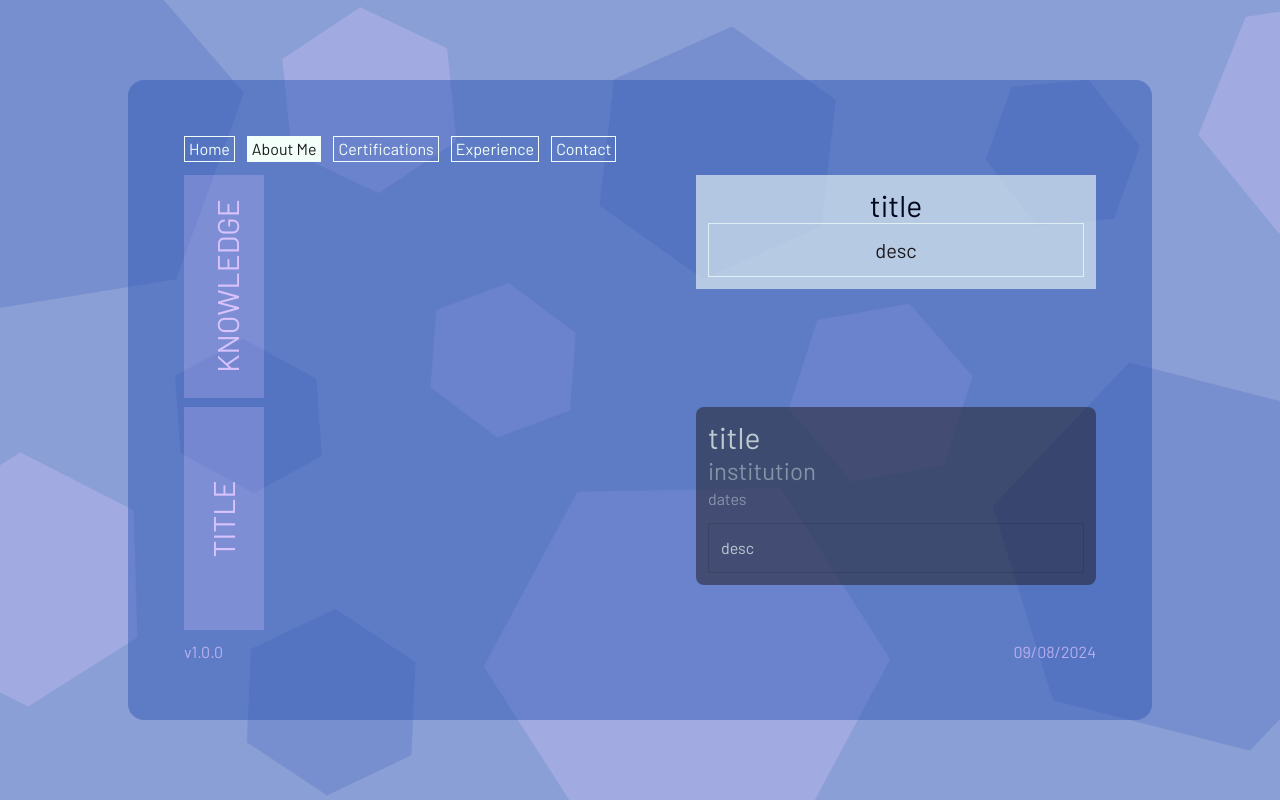
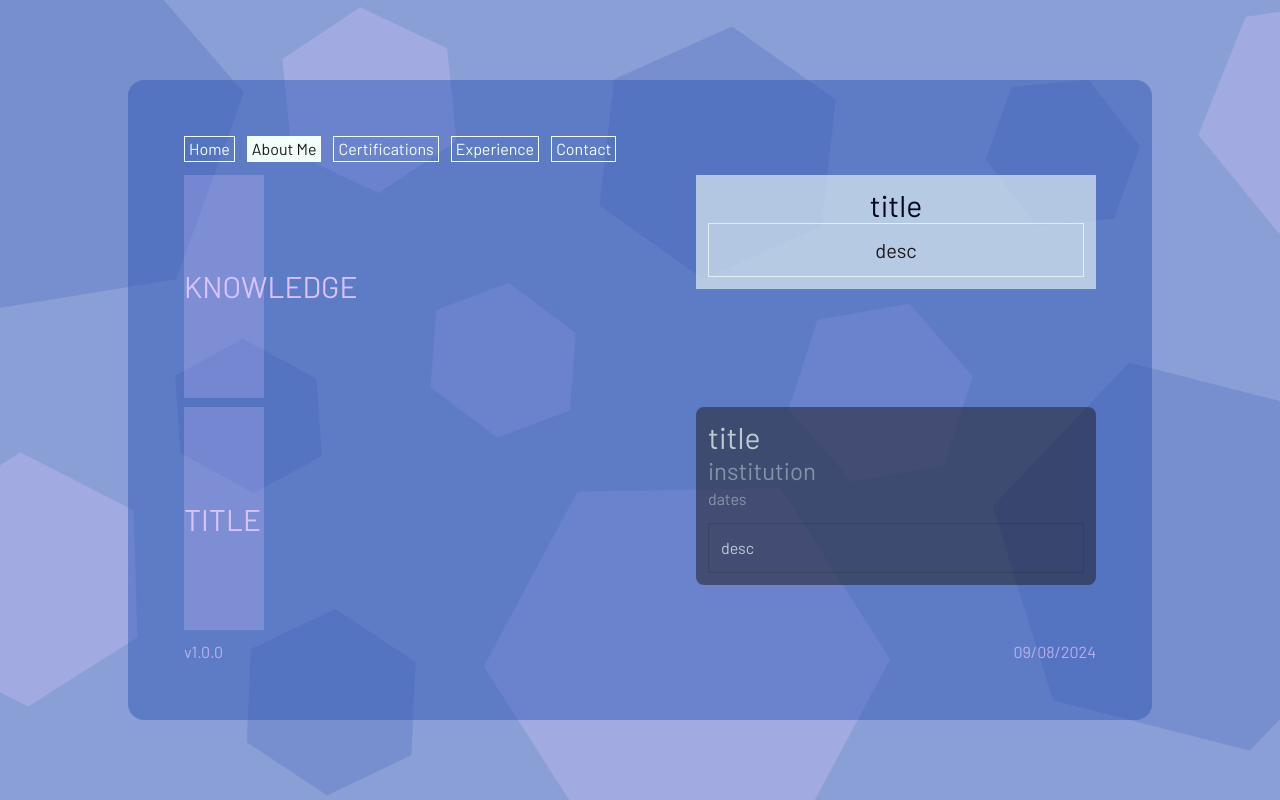
Before and after one commit to abmonzalvof/WebSite, an Angular app: page /about in a window 1280 px wide. Built offline with nearby package versions, Linux system fonts and the light colour scheme.

Commit message:
(DEL) Remove unnecessary classes

```diff
--- a/src/styles.scss
+++ b/src/styles.scss
@@ -48,16 +48,6 @@ div.container-1 {
   }
 
 /*Components*/
-.band-title-1 {
-  -webkit-transform: rotate(-90deg);
-  -moz-transform: rotate(-90deg);
-  -o-transform: rotate(-90deg);
-  transform: rotate(-90deg);
-}
-.no-default {
-  position: relative;
-  left: -55%;
-}
 .card-model-1 {
   width: 400px;
 }
```
